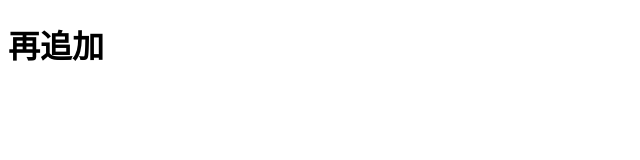
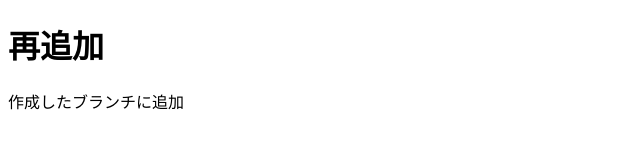
Before and after one commit to tomtom-13/web-site, a plain HTML site: page index.html in a window 1280 px wide. Shown: the whole page, without its empty margins (0-640 px from the left). Drawn offline with Linux system fonts and the light colour scheme.

Commit message:
作成したブランチで追加

```diff
--- a/index.html
+++ b/index.html
@@ -7,5 +7,6 @@
 </head>
 <body>
     <h1>再追加</h1>
+    <p>作成したブランチに追加</p>
 </body>
 </html>
```
